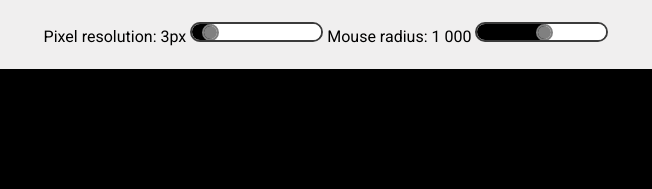
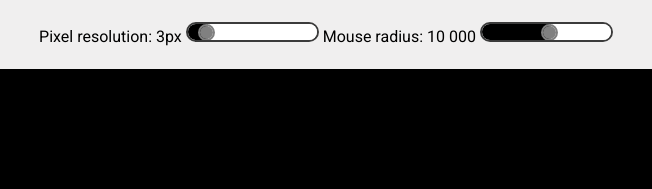
Before and after one commit to LePhenix47/Pixel-manipulation-test-2_Younes-Lahouiti, a website built with webpack: page index.html in a window 1280 px wide. Shown: the part 383-572 px from the top of the page, 314-966 px from the left. Built offline with nearby package versions, Linux system fonts and the light colour scheme.

Commit message:
Change on the HTML for the input range initial label values

```diff
--- a/index.html
+++ b/index.html
@@ -138,7 +138,7 @@
                     </label>
 
                     <label class="index__label index__label--range" for="mouse-radius">Mouse radius: <span
-                            class="index__label-span">1 000</span>
+                            class="index__label-span">10 000</span>
                         <input type="range" id="mouse-radius" class="index__input index__input--range" min="1000"
                             max="20000" step="1000" value="11000" name="mouse-radius" />
                     </label>
```
